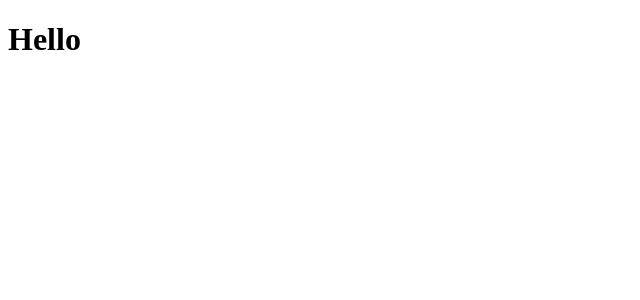
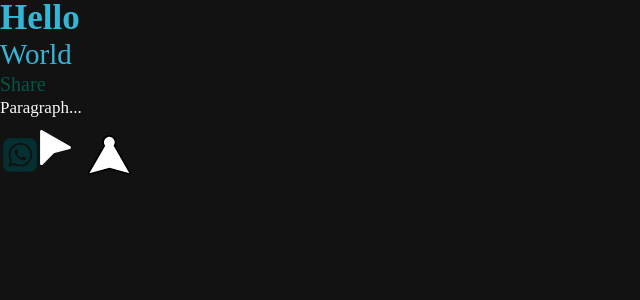
Before and after one commit to AlexdeJesusFS/portfolio, a React (Create React App) app in the folder portfolio/: page / in a window 1280 px wide. Shown: the top 300 px of the page, without its empty margins (0-640 px from the left). Built offline with nearby package versions, Linux system fonts and the light colour scheme.

Commit message:
nova estrutura.
adiocionado react router.
global style ts adicionado.

```diff
--- a/portfolio/src/App.tsx
+++ b/portfolio/src/App.tsx
@@ -1,9 +1,17 @@
-import React from 'react';
+import { Home } from "./pages/home"
+import { BrowserRouter as Router, Routes, Route } from "react-router-dom"
+
 
 function App() {
-  return (
-    <h1>Hello</h1>
-  );
+    return (
+        <div className="App">
+            <Router>
+                <Routes>
+                    <Route path="/" element={<Home />} />
+                </Routes>
+            </Router>
+        </div>
+    )
 }
 
 export default App;
--- /dev/null
+++ b/portfolio/src/global.ts
@@ -0,0 +1,62 @@
+import { createGlobalStyle } from "styled-components";
+
+export default createGlobalStyle`
+    * {
+        margin: 0;
+        padding: 0;
+        box-sizing: border-box;
+    }
+
+    body {
+        margin: 0;
+        padding: 0;
+        background-color: #121212;
+    }
+
+    h1 {
+        color: var(--Primary-water-green-600, #00BA9B);
+        font-family: "Source Code Pro";
+        font-size: 51px;
+        font-style: normal;
+        font-weight: 600;
+        line-height: 48px; /* 94.118% */
+    }
+
+    h3 {
+        color: var(--Secondary-cyan-blue-400, #33B6D6);
+        font-family: "Source Code Pro";
+        font-size: 35px;
+        font-style: normal;
+        font-weight: 600;
+        line-height: 36px; /* 102.857% */
+    }
+
+    h4 {
+        color: var(--Secondary-cyan-blue-400, #33B6D6);
+        font-family: "Source Code Pro";
+        font-size: 29px;
+        font-style: normal;
+        font-weight: 500;
+        line-height: 36px; /* 124.138% */
+    }
+
+    h6 {
+        color: var(--Primary-water-green-900, #005647);
+        font-family: "Source Code Pro";
+        font-size: 20px;
+        font-style: normal;
+        font-weight: 500;
+        line-height: 24px; /* 120% */
+    }
+
+    p {
+        color: var(--Neutral-gray-50, #F8F9F9);
+        text-align: justify;
+        font-family: "Fira Code";
+        font-size: 17px;
+        font-style: normal;
+        font-weight: 450;
+        line-height: 24px; /* 141.176% */
+    }
+
+`
--- a/portfolio/src/index.tsx
+++ b/portfolio/src/index.tsx
@@ -2,13 +2,16 @@ import React from 'react';
 import ReactDOM from 'react-dom/client';
 import App from './App';
 import reportWebVitals from './reportWebVitals';
+import GlobalStyles from "./global"
+
 
 const root = ReactDOM.createRoot(
   document.getElementById('root') as HTMLElement
 );
 root.render(
   <React.StrictMode>
-    <App />
+    <GlobalStyles />
+      <App />
   </React.StrictMode>
 );
 
```
